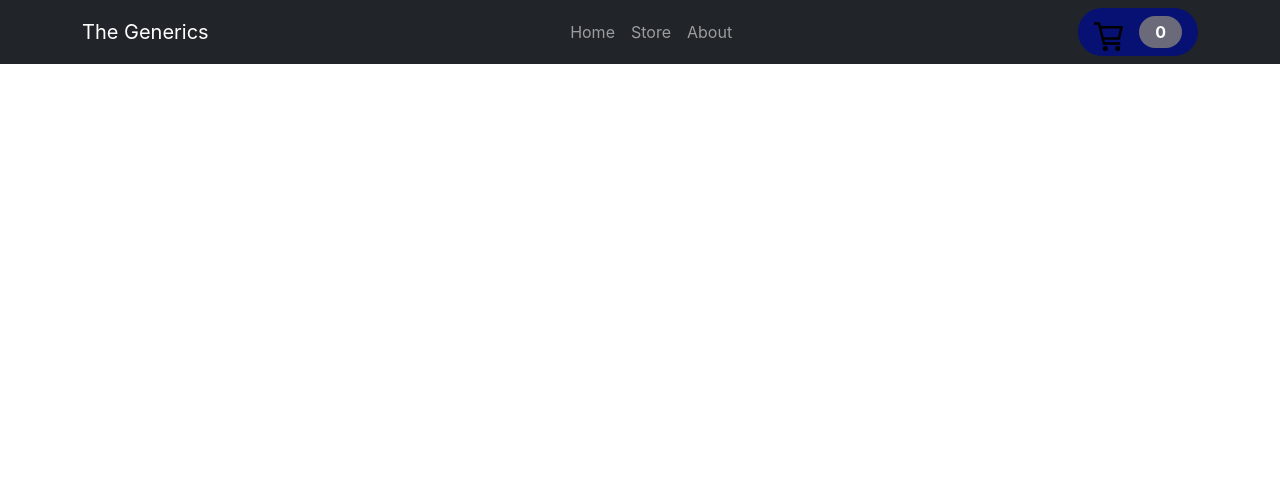
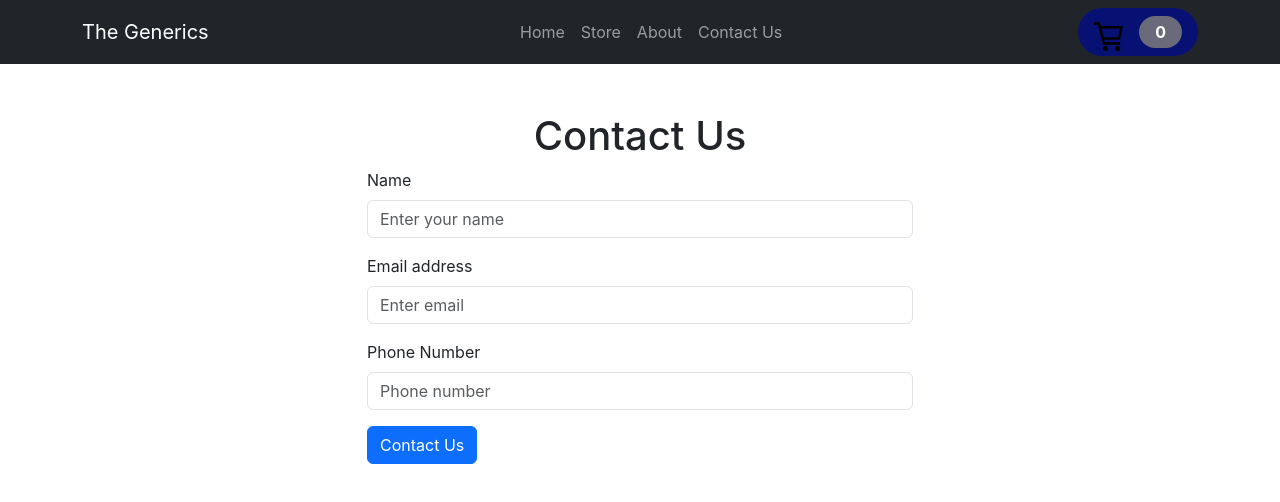
Before and after one commit to Arvindkr123/e-commerce-sharpener-main, a React (Create React App) app: page /contact in a window 1280 px wide. Shown: the top 502 px of the page. Built offline with nearby package versions, Linux system fonts and the light colour scheme; no server answers.

Commit message:
added contact page working

```diff
--- a/src/App.jsx
+++ b/src/App.jsx
@@ -6,7 +6,7 @@ import Cart from "./components/cart/Cart";
 import { BrowserRouter, Route, Routes } from "react-router-dom";
 import About from "./pages/About";
 import Home from "./pages/Home";
-
+import Contact from "./pages/Contact";
 
 const App = () => {
   const [cartShown, setCartShown] = useState(false);
@@ -24,6 +24,7 @@ const App = () => {
         <Route path="/" element={<Home />} />
         <Route path="/store" element={<ProductList />} />
         <Route path="/about" element={<About />} />
+        <Route path="/contact" element={<Contact />} />
       </Routes>
     </BrowserRouter>
   );
--- a/src/components/Header/Header.jsx
+++ b/src/components/Header/Header.jsx
@@ -18,6 +18,7 @@ const Header = ({ showCartHandler }) => {
             <Nav.Link onClick={() => navigate("/")}>Home</Nav.Link>
             <Nav.Link onClick={() => navigate("/store")}>Store</Nav.Link>
             <Nav.Link onClick={() => navigate("/about")}>About</Nav.Link>
+            <Nav.Link onClick={() => navigate("/contact")}>Contact Us</Nav.Link>
           </Nav>
           <Nav className="justify-content-end">
             <HeaderCartButton showCartHandler={showCartHandler} />
--- /dev/null
+++ b/src/config/config.js
@@ -0,0 +1,4 @@
+let config = {
+  dbKey: process.env.REACT_APP_DB_KEY,
+};
+export default config;
--- /dev/null
+++ b/src/pages/Contact.jsx
@@ -0,0 +1,80 @@
+import { useState } from "react";
+import { Col, Container, Row } from "react-bootstrap";
+import Button from "react-bootstrap/Button";
+import Form from "react-bootstrap/Form";
+import config from "../config/config";
+
+function Contact() {
+  const [user, setUser] = useState({ name: "", email: "", phone: "" });
+  const [loading, setLoading] = useState(true);
+
+  const onChangeHandler = (e) => {
+    setUser({ ...user, [e.target.name]: e.target.value });
+  };
+
+  const submitHandler = async (e) => {
+    e.preventDefault();
+    try {
+      const res = await fetch(`${config.dbKey}/contacts.json`, {
+        method: "POST",
+        headers: {
+          "Content-Type": "application/json",
+        },
+        body: JSON.stringify(user),
+      });
+      setLoading(false);
+      setUser({ name: "", email: "", phone: "" });
+    } catch (error) {
+      setLoading(false);
+      console.log(error);
+    }
+  };
+
+  return (
+    <Container className="">
+      <Row>
+        <Col xs={12} md={6} lg={6} className="m-auto mt-5">
+          <Form onSubmit={submitHandler}>
+            <h1 className="text-center">Contact Us</h1>
+            <Form.Group className="mb-3" controlId="formBasicEmail">
+              <Form.Label>Name</Form.Label>
+              <Form.Control
+                name="name"
+                type="text"
+                value={user.name}
+                placeholder="Enter your name"
+                onChange={onChangeHandler}
+              />
+            </Form.Group>
+            <Form.Group className="mb-3" controlId="formBasicEmail">
+              <Form.Label>Email address</Form.Label>
+              <Form.Control
+                name="email"
+                type="email"
+                value={user.email}
+                onChange={onChangeHandler}
+                placeholder="Enter email"
+              />
+            </Form.Group>
+
+            <Form.Group className="mb-3" controlId="formBasicPassword">
+              <Form.Label>Phone Number</Form.Label>
+              <Form.Control
+                name="phone"
+                type="number"
+                value={user.phone}
+                onChange={onChangeHandler}
+                placeholder="Phone number"
+              />
+            </Form.Group>
+            <Button disabled={!loading} variant="primary" type="submit">
+              {!loading ? "Submitting your information" : "Contact Us"}
+            </Button>
+          </Form>
+        </Col>
+      </Row>
+    </Container>
+  );
+}
+
+export default Contact;
```
Also changed, not shown: 1 other file (tests, documents, lock files or other folders).
